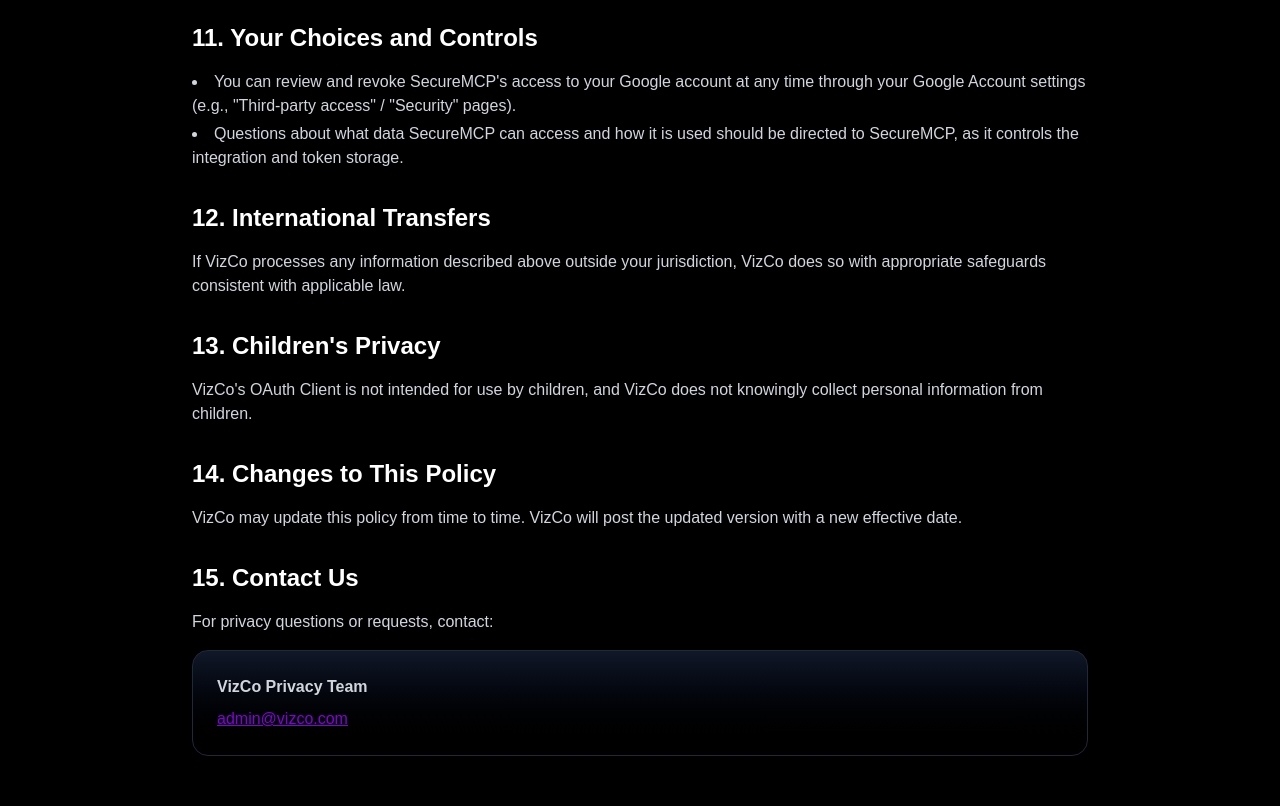
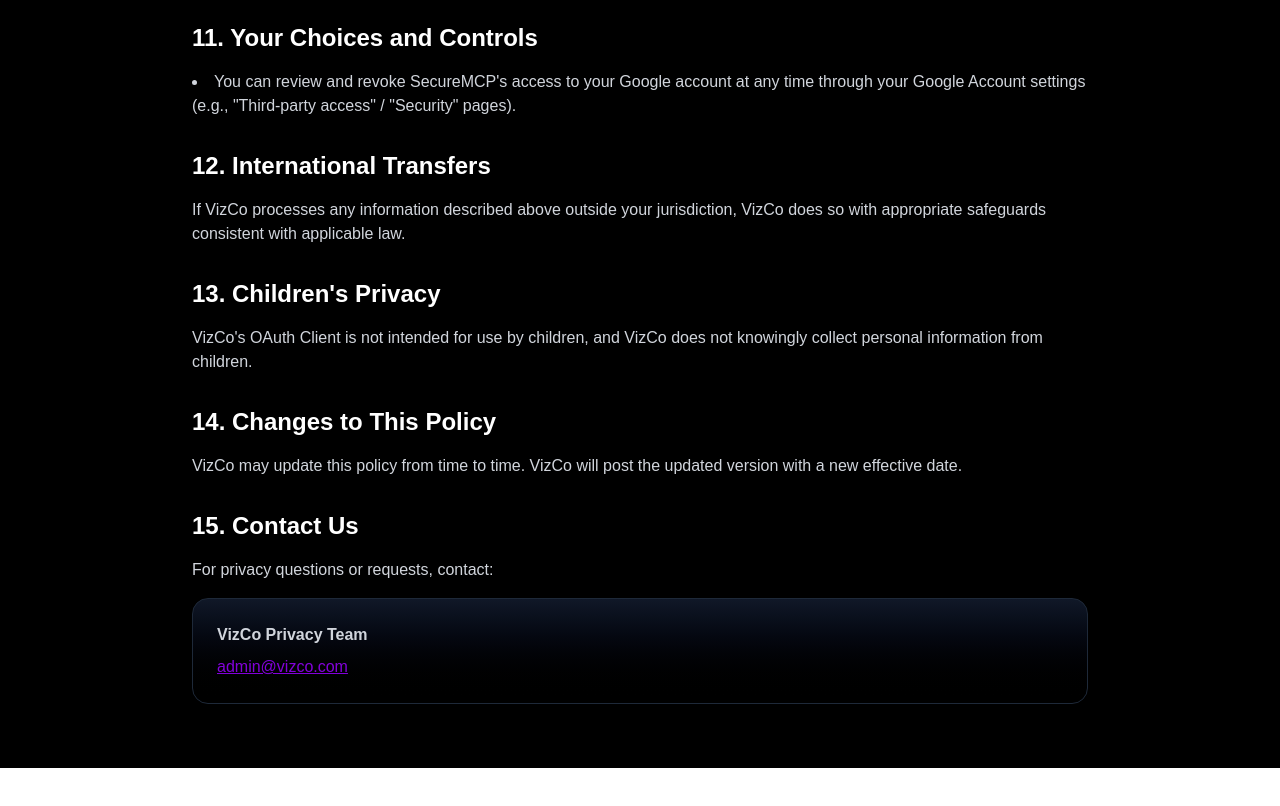
Before and after one commit to CK-Cog/VizCo_Website, a Next.js app: page /privacy-policy in a window 1280 px wide. Shown: the part 3220-4026 px from the top of the page. After the commit the page ends 3988 px from the top, so only its background shows below. Built offline with nearby package versions, Linux system fonts and the light colour scheme.

Commit message:
Remove line about directing questions to SecureMCP from privacy policy

```diff
--- a/src/app/privacy-policy/page.tsx
+++ b/src/app/privacy-policy/page.tsx
@@ -175,7 +175,6 @@
           <h2 className="text-2xl font-semibold mb-4 text-white">11. Your Choices and Controls</h2>
           <ul className="list-disc list-inside text-gray-300 mb-4 space-y-1">
             <li>You can review and revoke SecureMCP&apos;s access to your Google account at any time through your Google Account settings (e.g., &quot;Third-party access&quot; / &quot;Security&quot; pages).</li>
-            <li>Questions about what data SecureMCP can access and how it is used should be directed to SecureMCP, as it controls the integration and token storage.</li>
           </ul>
         </section>
 
```
